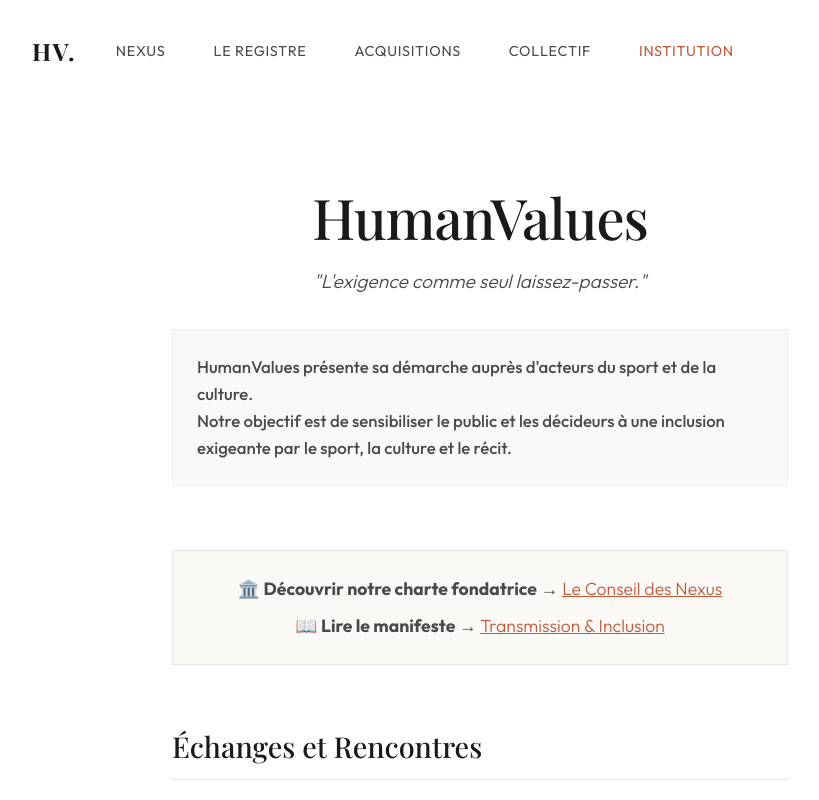
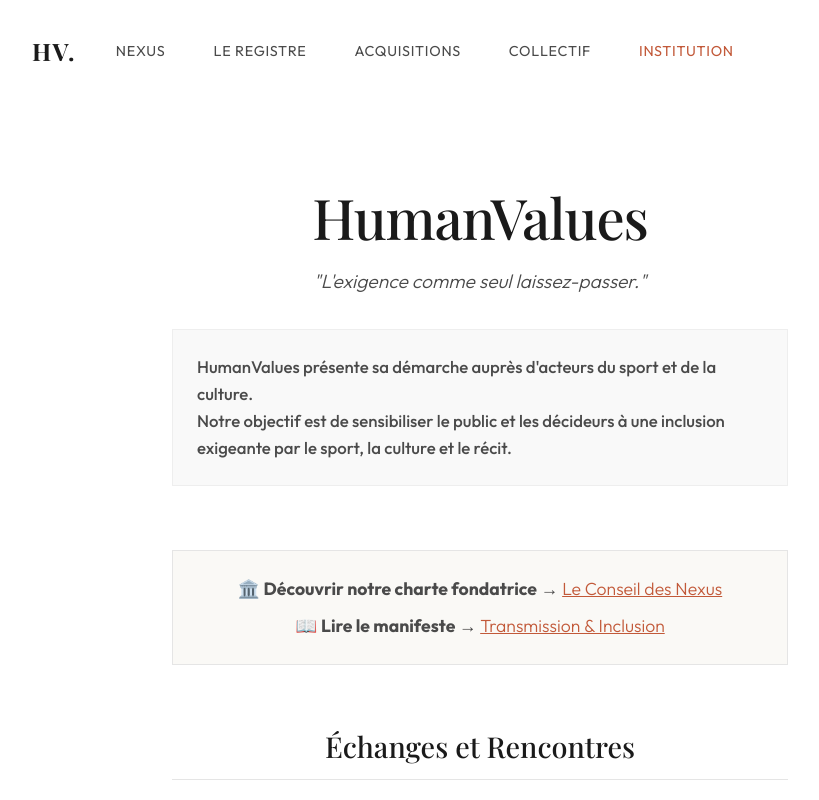
Before and after one commit to gdesygn/humanvalues, a React (Vite) app: page /institution in a window 1280 px wide. Shown: the top 800 px of the page, without its empty margins (160-979 px from the left). Built offline with nearby package versions, Linux system fonts and the light colour scheme; a web font is replaced by a local one.

Commit message:
fix(hub): center Échanges et Rencontres section title on Institution page

```diff
--- a/src/pages/Institution.jsx
+++ b/src/pages/Institution.jsx
@@ -31,7 +31,7 @@ const Institution = () => {
 
       {/* Section UNESCO + CIC */}
       <section className="nexus-reading" style={{ marginBottom: '4rem' }}>
-        <h2 style={{ fontSize: '1.8rem', borderBottom: '1px solid var(--hv-light-grey)', paddingBottom: '1rem', marginBottom: '2rem' }}>Échanges et Rencontres</h2>
+        <h2 style={{ fontSize: '1.8rem', borderBottom: '1px solid var(--hv-light-grey)', paddingBottom: '1rem', marginBottom: '2rem', textAlign: 'center' }}>Échanges et Rencontres</h2>
         <p style={{ marginBottom: '2rem' }}>
           HumanValues présente sa vision et échange avec divers acteurs pour promouvoir le sport adapté et l'inclusion :
         </p>
```
